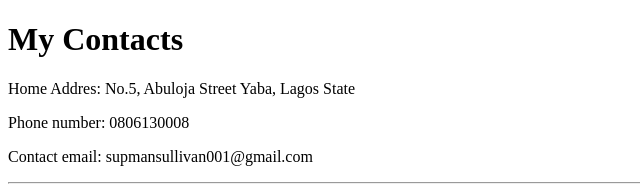
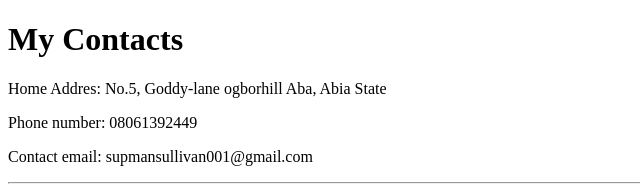
Before and after one commit to Supman001/mycv3, a plain HTML site: page mycontact.html in a window 1280 px wide. Shown: the top 189 px of the page, 0-640 px from the left. Drawn offline with Linux system fonts and the light colour scheme.

Commit message:
Add files via upload

```diff
--- a/mycontact.html
+++ b/mycontact.html
@@ -6,8 +6,8 @@
     </head>
     <body>
 <h1>My Contacts</h1>
-<p>Home Addres: No.5, Abuloja Street Yaba, Lagos State</p>
-<p>Phone number: 0806130008</p>
+<p>Home Addres: No.5, Goddy-lane ogborhill Aba, Abia State</p>
+<p>Phone number: 08061392449</p>
 <p> Contact email: supmansullivan001@gmail.com</p>
 <hr>
 <form action="mailto:supmansullivan001@gmail.com" method="POST" enctype="text/plain">
```
